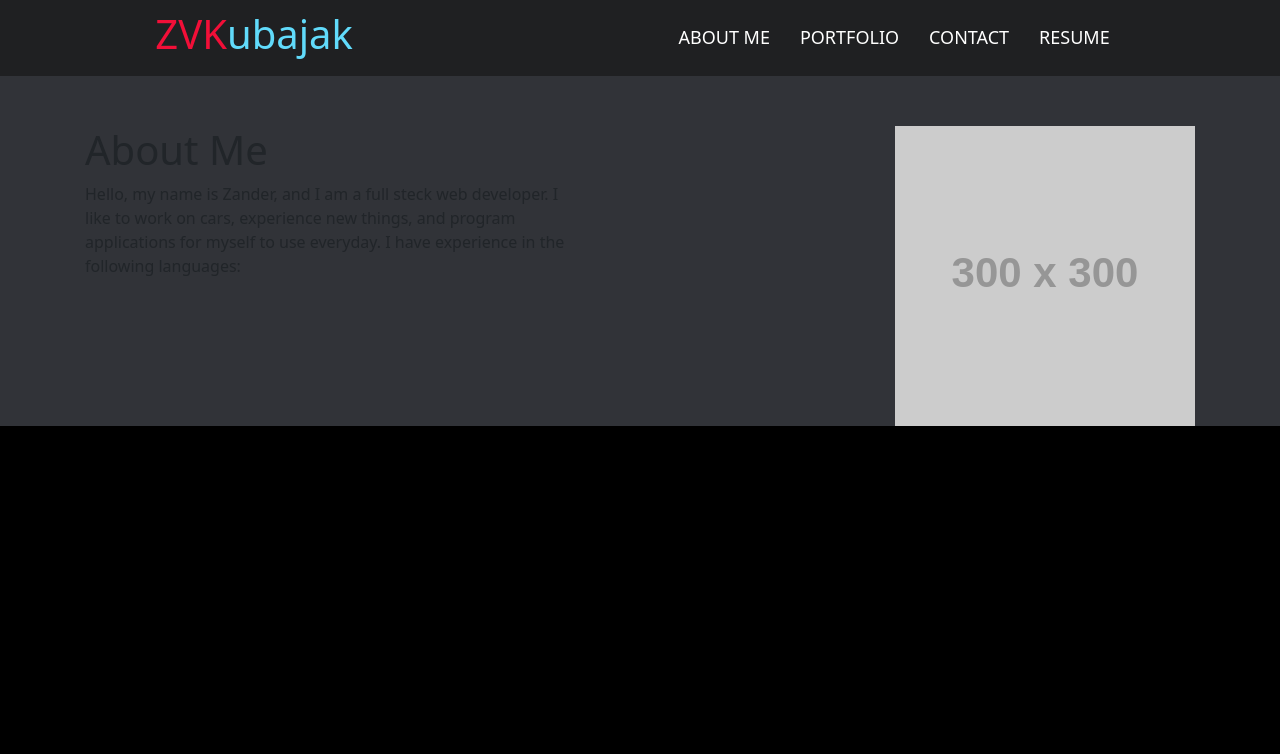
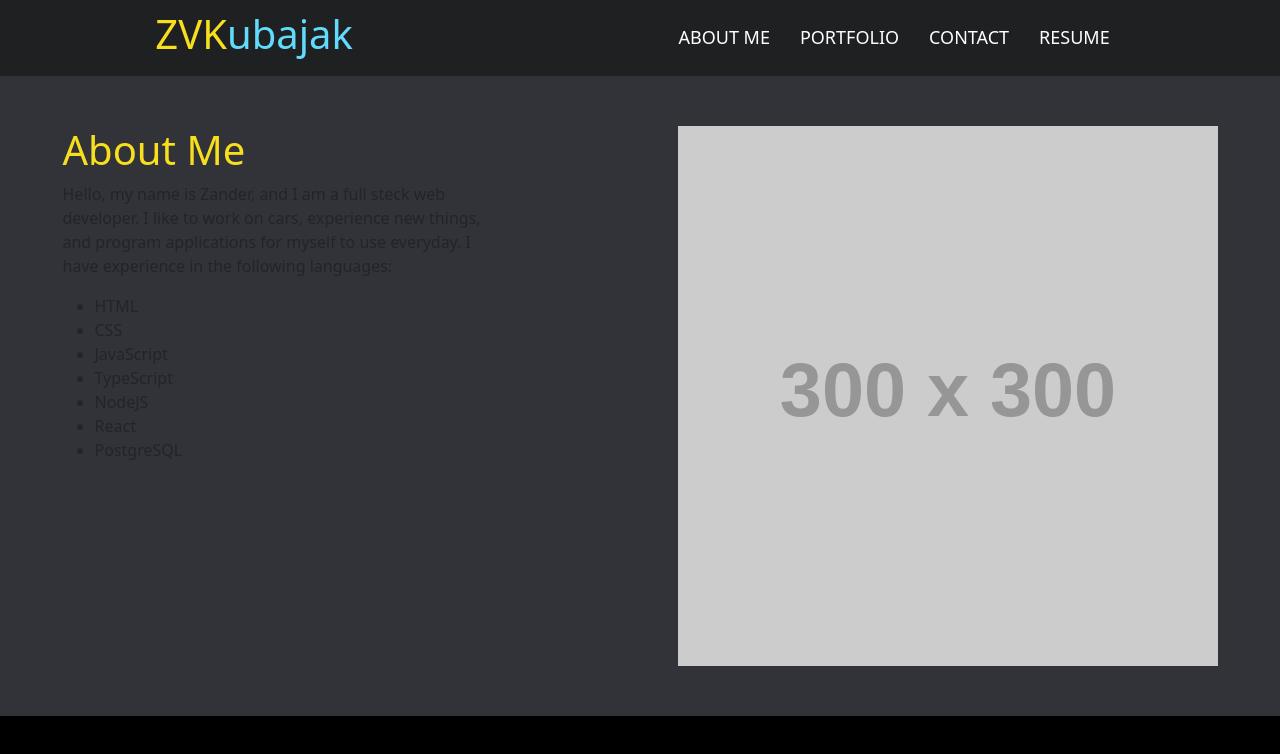
Before and after one commit to ZVKubajak/react-portfolio, a React (Vite) app: page / in a window 1280 px wide. Shown: the top 754 px of the page. Built offline with nearby package versions, Linux system fonts and the light colour scheme.

Commit message:
Added More to About Me Page

```diff
--- a/src/css/css_layout/header.css
+++ b/src/css/css_layout/header.css
@@ -15,5 +15,5 @@ header a {
 }
 
 header span {
-  color: #F20F38;
+  color: #f7df1e;
 }
--- a/src/css/css_pages/aboutMe.css
+++ b/src/css/css_pages/aboutMe.css
@@ -1,14 +1,19 @@
 section {
+  height: 80vh;
   background-color: #313338;
   display: flex;
   justify-content: space-around;
-  padding-top: 50px;
+  padding: 50px;
 }
 
 article {
   width: 50%;
 }
 
+article h1 {
+  color: #f7df1e;
+}
+
 article p {
   width: 75%;
 }
--- a/src/react/pages/AboutMe.jsx
+++ b/src/react/pages/AboutMe.jsx
@@ -1,5 +1,4 @@
 import '../../css/css_pages/aboutMe.css';
-// import image from '../../images/IMG_0623.JPG';
 
 export default function AboutMe() {
   return (
@@ -9,6 +8,15 @@ export default function AboutMe() {
         <p>
           Hello, my name is Zander, and I am a full steck web developer. I like to work on cars, experience new things, and program applications for myself to use everyday. I have experience in the following languages:
         </p>
+        <ul>
+          <li>HTML</li>
+          <li>CSS</li>
+          <li>JavaScript</li>
+          <li>TypeScript</li>
+          <li>NodeJS</li>
+          <li>React</li>
+          <li>PostgreSQL</li>
+        </ul>
       </article>
       <img src="https://placehold.co/300x300"></img>
     </section>
```
